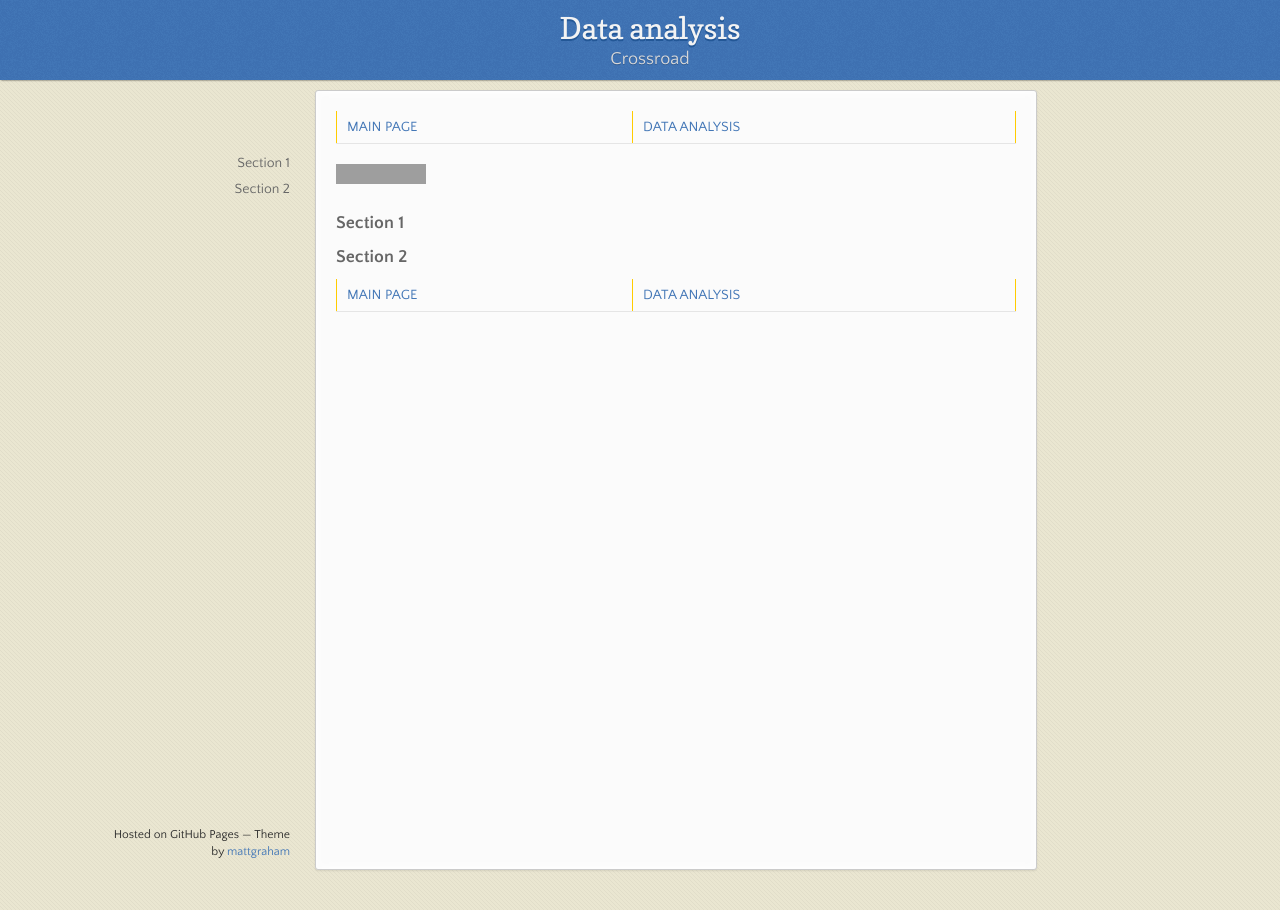
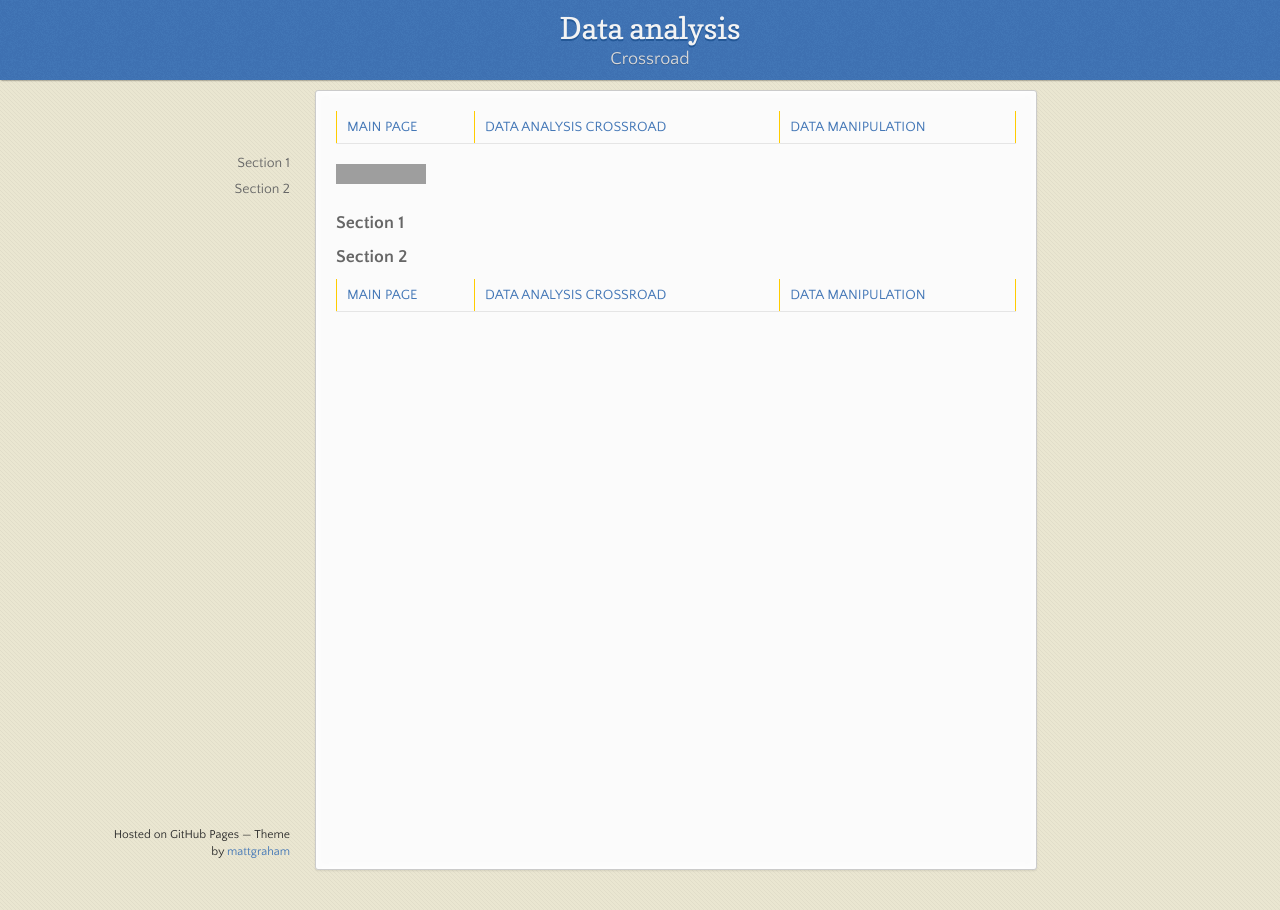
Before and after one commit to soukupmarek-edin/soukupmarek-edin.github.io, a Jekyll site: the page built from data_analysis/manipulation_chapter1_notes.md, in a window 1280 px wide. Built offline with Jekyll 4.4.1, drawn with Linux system fonts in a browser that asks for light colours; Markdown is read by kramdown in place of the engine named in the settings; grey boxes are pictures that could not be loaded.

Commit message:
Update manipulation_chapter1_notes.md

```diff
--- a/data_analysis/manipulation_chapter1_notes.md
+++ b/data_analysis/manipulation_chapter1_notes.md
@@ -2,7 +2,7 @@
 layout: data_analysis_index
 ---
 
-[MAIN PAGE](https://soukupmarek-edin.github.io/) | [DATA ANALYSIS](https://soukupmarek-edin.github.io/data_analysis/data_analysis_main.html)
+[MAIN PAGE](https://soukupmarek-edin.github.io/) | [DATA ANALYSIS CROSSROAD](https://soukupmarek-edin.github.io/data_analysis/data_analysis_main.html) | [DATA MANIPULATION](https://soukupmarek-edin.github.io/data_analysis/manipulation_main.html)
 
 <!-- <video src="trial_video.mkv" poster="poster.jpg" width="320" height="200" controls preload></video> -->
 
@@ -12,4 +12,4 @@ layout: data_analysis_index
 
 ### Section 2
 
-[MAIN PAGE](https://soukupmarek-edin.github.io/) | [DATA ANALYSIS](https://soukupmarek-edin.github.io/data_analysis/data_analysis_main.html)
+[MAIN PAGE](https://soukupmarek-edin.github.io/) | [DATA ANALYSIS CROSSROAD](https://soukupmarek-edin.github.io/data_analysis/data_analysis_main.html) | [DATA MANIPULATION](https://soukupmarek-edin.github.io/data_analysis/manipulation_main.html)
```
